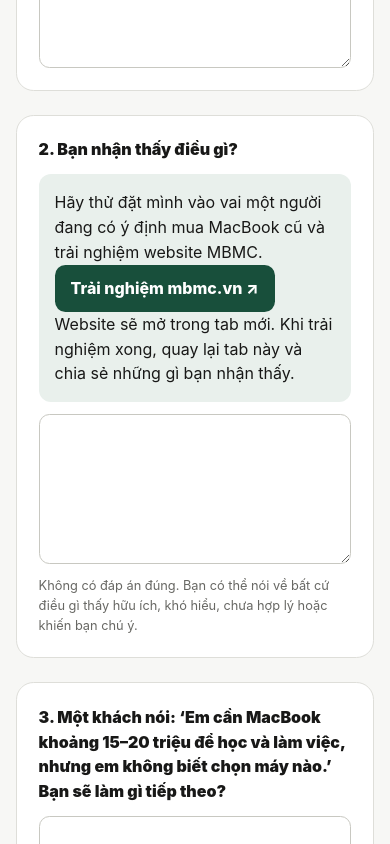
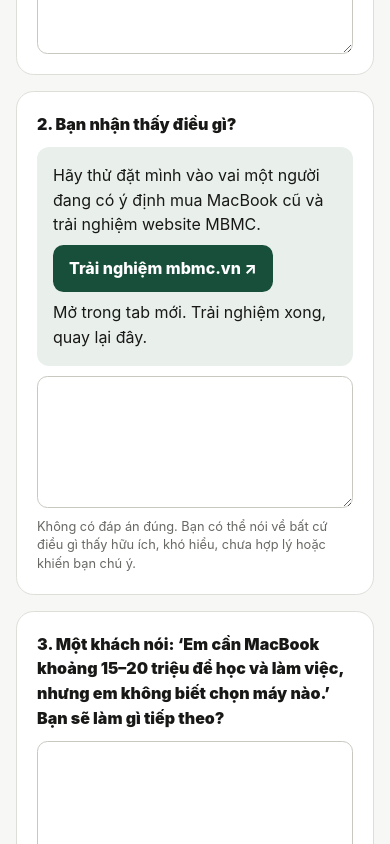
Before and after one commit to mbmcvn/muabanmacbookcu-web, a Next.js app: page /ctv/join in a window 390 px wide. Shown: the part 889-1733 px from the top of the page. Built offline with nearby package versions, Linux system fonts and the light colour scheme; no server answers.

Commit message:
Refine form CTV v2

```diff
--- a/src/app/(sales)/ctv/ctv.css
+++ b/src/app/(sales)/ctv/ctv.css
@@ -110,3 +110,59 @@
   color: var(--muted);
   font-size: 0.88rem;
 }
+
+@media (max-width: 39.99rem) {
+  .ctv-join-page {
+    padding-top: 2.5rem;
+  }
+  .ctv-join-page > header {
+    display: grid;
+    gap: 0.75rem;
+    margin-bottom: 1.75rem;
+  }
+  .ctv-join-page > header :is(h1, p) {
+    margin-bottom: 0;
+  }
+  .ctv-application-form {
+    gap: 1rem;
+  }
+  .ctv-application-form fieldset,
+  .ctv-question,
+  .ctv-captcha,
+  .ctv-success {
+    padding: 1.25rem;
+  }
+  .ctv-application-form fieldset {
+    gap: 1.05rem;
+  }
+  .ctv-application-form fieldset legend {
+    margin-bottom: 0.25rem;
+  }
+  .ctv-application-form label {
+    gap: 0.5rem;
+  }
+  .ctv-application-form input {
+    min-height: 3rem;
+  }
+  .ctv-question {
+    gap: 0.625rem;
+  }
+  .ctv-question textarea {
+    height: 8.25rem;
+    min-height: 7.5rem;
+  }
+  .ctv-question small {
+    line-height: 1.45;
+  }
+  .ctv-exploration-task {
+    display: grid;
+    gap: 0.5rem;
+    padding: 1rem;
+  }
+  .ctv-exploration-task p {
+    margin-bottom: 0;
+  }
+  .ctv-exploration-task a {
+    justify-self: start;
+  }
+}
--- a/src/components/ctv/CtvApplicationForm.tsx
+++ b/src/components/ctv/CtvApplicationForm.tsx
@@ -187,10 +187,7 @@
               >
                 Trải nghiệm mbmc.vn ↗
               </a>
-              <p>
-                Website sẽ mở trong tab mới. Khi trải nghiệm xong, quay lại tab
-                này và chia sẻ những gì bạn nhận thấy.
-              </p>
+              <p>Mở trong tab mới. Trải nghiệm xong, quay lại đây.</p>
             </div>
           )}
           <textarea
```
Also changed, not shown: 1 other file (tests, documents, lock files or other folders).
